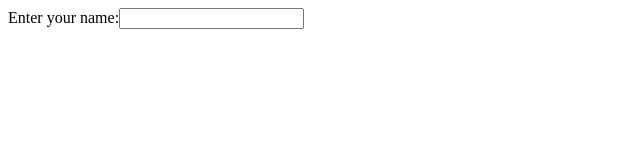
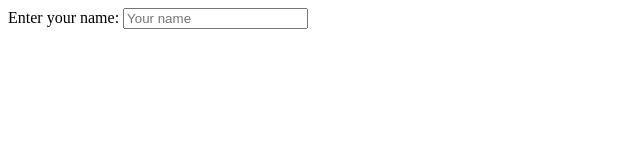
Before and after one commit to acciojob/personal-greeting-AnsariAwaisRaees, a React app: page / in a window 1280 px wide. Shown: the top 160 px of the page, without its empty margins (0-640 px from the left). Built offline with nearby package versions, Linux system fonts and the light colour scheme.

Commit message:
Solution

```diff
--- a/src/components/App.js
+++ b/src/components/App.js
@@ -11,9 +11,15 @@ const App = () => {
 
   return (
     <div>
-        <label htmlFor="name">Enter your name:</label>
-        <input type="text" id="name" onChange={e => setName(e.target.value)}/>
-        <p>{name && name.length>0?"Hello"+name+"!":""}</p>
+      <label htmlFor="nameInput">Enter your name: </label>
+      <input
+        id="nameInput"
+        type="text"
+        value={name}
+        onChange={handleChange}
+        placeholder="Your name"
+      />
+      {name && <h2>Hello, {name}!</h2>}
     </div>
   );
 }
```
